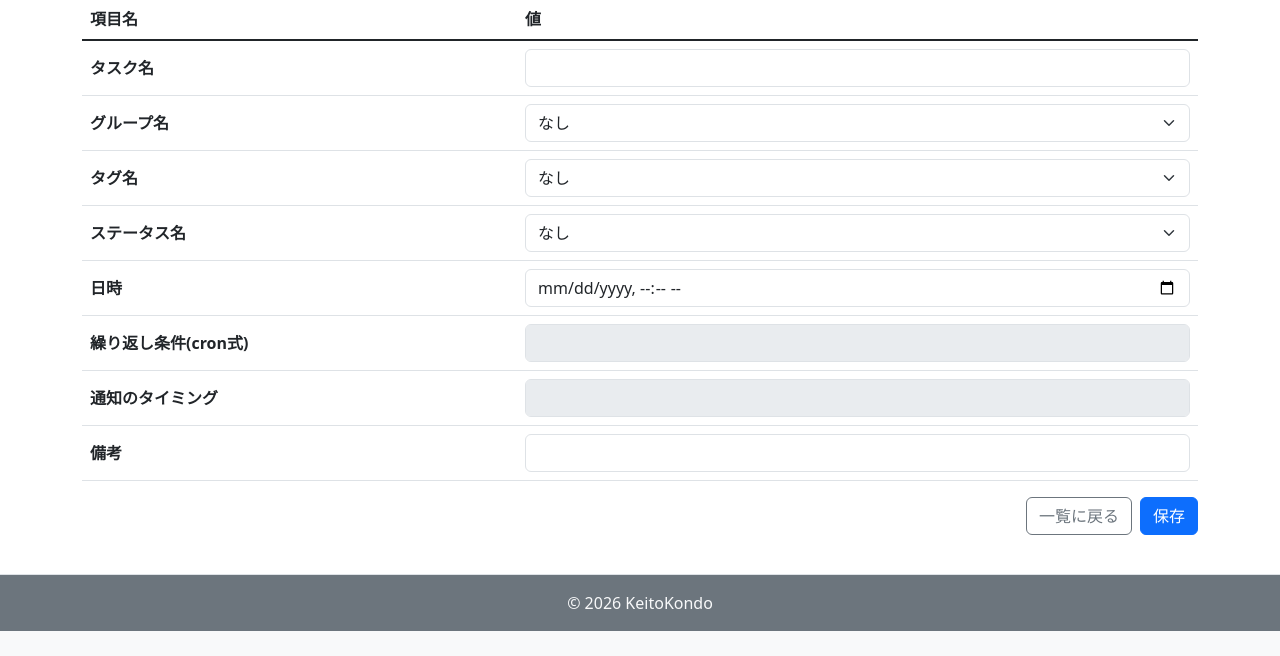
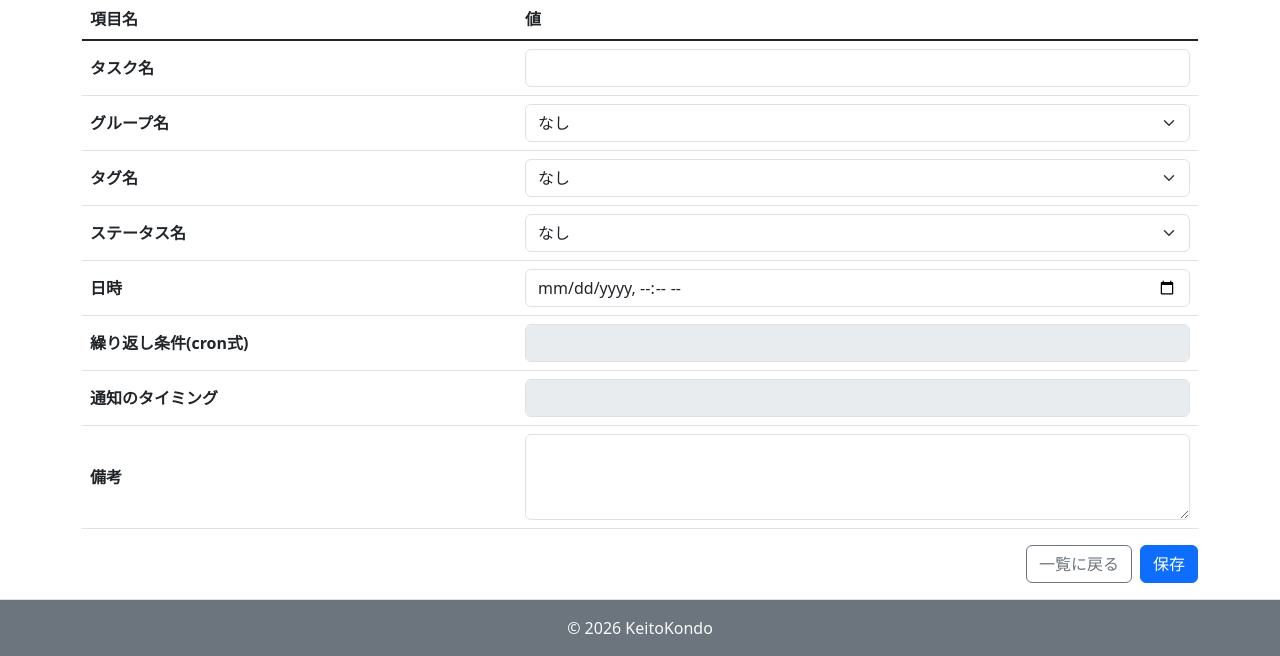
Before and after one commit to kondokeito/task-app, a Flask app: page /new/task in a window 1280 px wide. Shown: the part 169-825 px from the top of the page. Before the commit the page ends 800 px from the top, so only its background shows below. Run offline with Flask 3, Linux system fonts and the light colour scheme; data that the repository does not hold is empty.

Commit message:
chore: 備考欄を3行に変更

```diff
--- a/src/templates/new_task.html
+++ b/src/templates/new_task.html
@@ -64,7 +64,7 @@
                 </tr>
                 <tr>
                     <th>備考</th>
-                    <td><input type="text" class="form-control" name="note" value=""></td>
+                    <td><textarea class="form-control" rows="3" name="note" value=""></textarea></td>
                 </tr>
             </tbody>
         </table>
```
